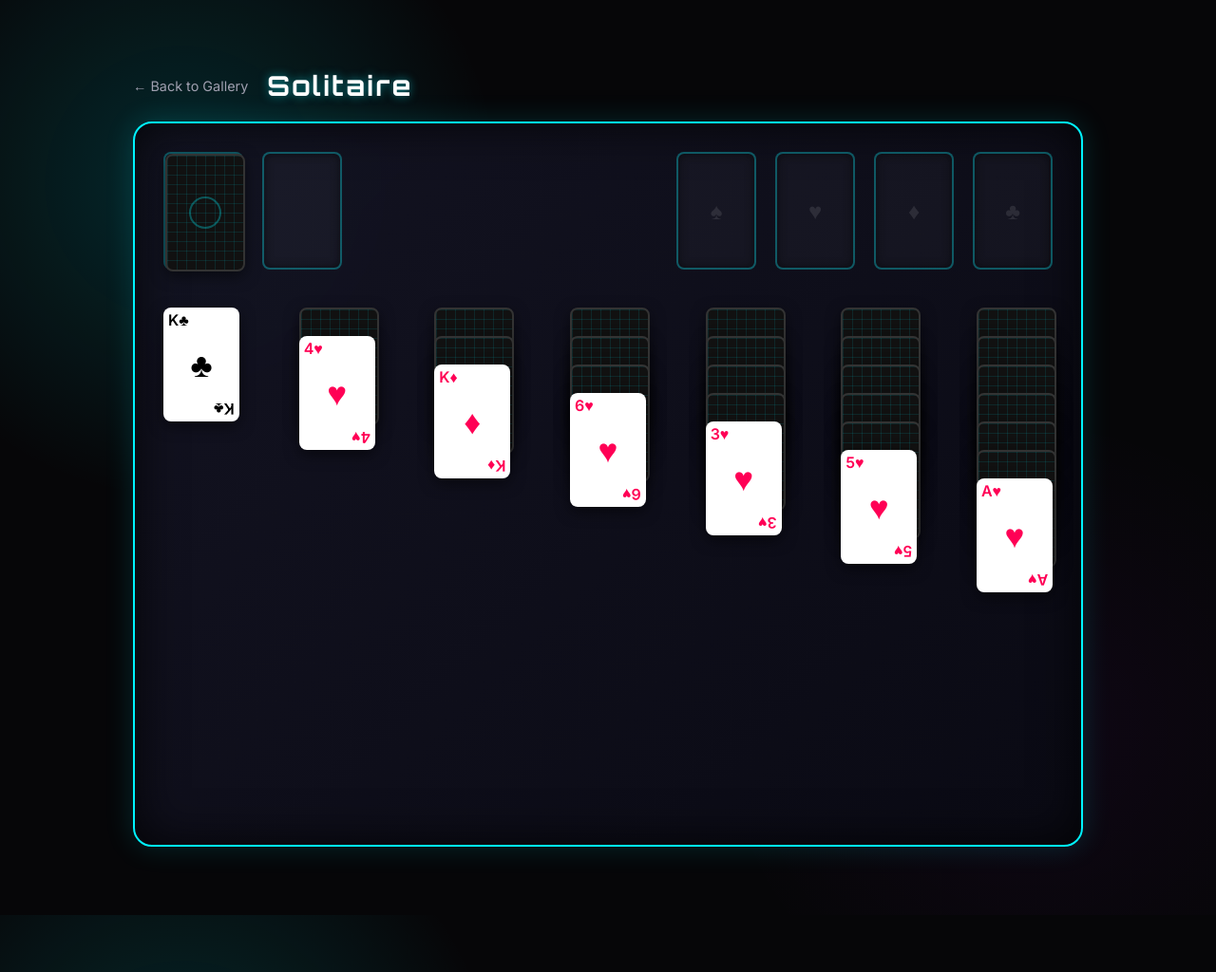
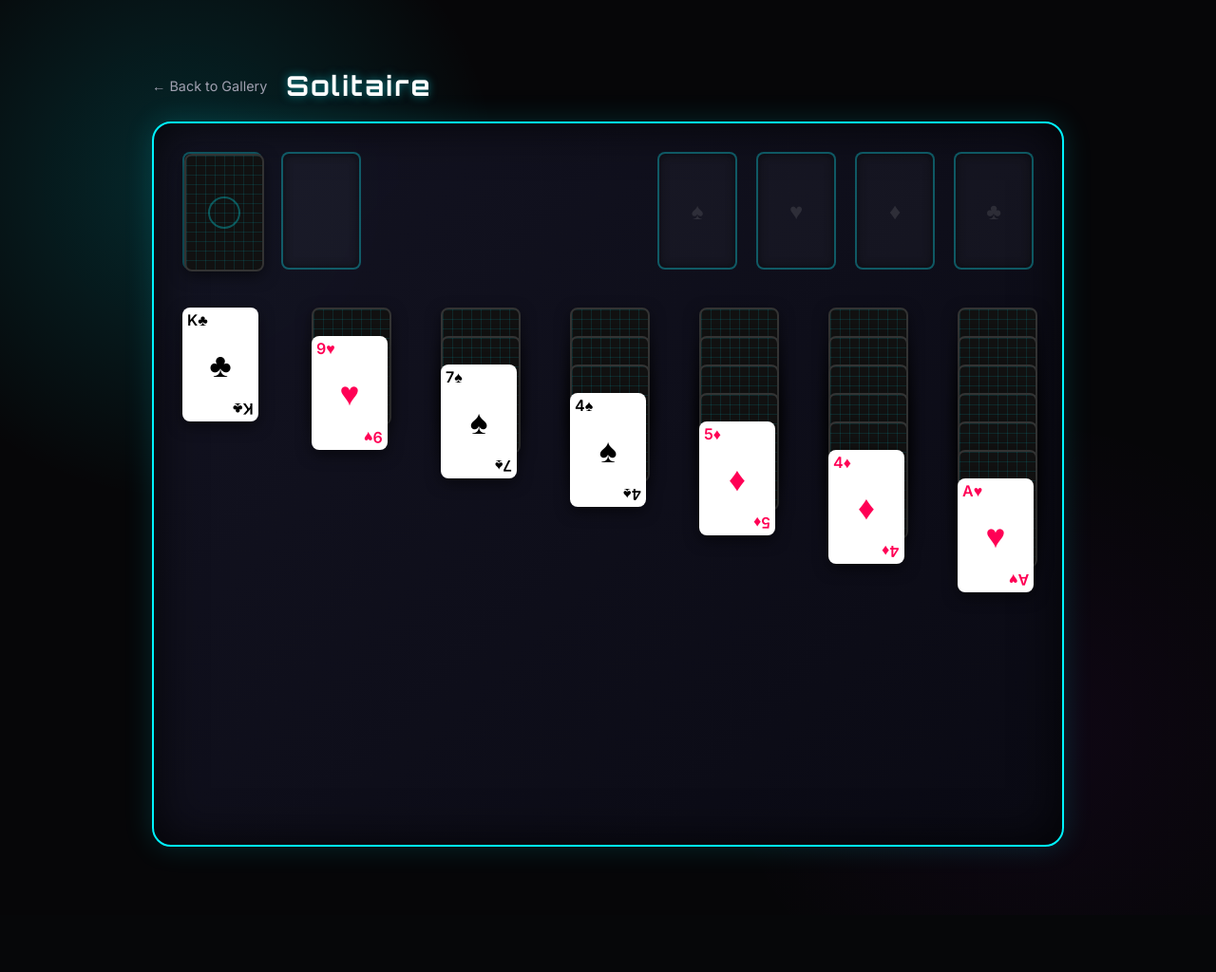
Before and after one commit to MarcLajarin/GameHub, a PHP site: page /games/solitaire/index.html in a window 1280 px wide. Shown: the whole page at 95% size. After the commit the page ends 905 px from the top, so only its background shows below. Run offline with PHP 8.4, Linux system fonts and the light colour scheme.

Commit message:
Solitario para Alejandra

```diff
--- a/Proyecto Final/games/solitaire/logic.js
+++ b/Proyecto Final/games/solitaire/logic.js
@@ -23,12 +23,13 @@
         this.tableau = [[], [], [], [], [], [], []];
         this.recycles = 0;
 
-        // Deal to Tableau
-        for (let i = 0; i < 7; i++) {
-            for (let j = i; j < 7; j++) {
+        // Deal to Tableau using standard Klondike rules:
+        // column 1 gets 1 card, column 2 gets 2 cards, etc.
+        for (let columnIndex = 0; columnIndex < 7; columnIndex++) {
+            for (let cardIndex = 0; cardIndex <= columnIndex; cardIndex++) {
                 const card = this.deck.deal();
-                if (i === j) card.faceUp = true; // Top card face up
-                this.tableau[j].push(card);
+                card.faceUp = cardIndex === columnIndex;
+                this.tableau[columnIndex].push(card);
             }
         }
 
--- a/Proyecto Final/games/solitaire/style.css
+++ b/Proyecto Final/games/solitaire/style.css
@@ -10,8 +10,8 @@
     --text-secondary: #a0a0b0;
 
     /* Game Specific */
-    --card-width: 80px;
-    --card-height: 120px;
+    --card-width: clamp(56px, 7vw, 80px);
+    --card-height: clamp(84px, 10.5vw, 120px);
     --slot-border: rgba(0, 243, 255, 0.3);
 }
 
@@ -24,7 +24,8 @@
     display: flex;
     justify-content: center;
     align-items: center;
-    overflow: hidden;
+    overflow-x: hidden;
+    overflow-y: auto;
     background-image:
         radial-gradient(circle at 15% 20%, var(--accent-cyan-dim) 0%, transparent 25%),
         radial-gradient(circle at 85% 80%, rgba(188, 19, 254, 0.05) 0%, transparent 25%);
@@ -34,6 +35,7 @@
     width: 100%;
     max-width: 1000px;
     padding: 20px;
+    box-sizing: border-box;
 }
 
 header {
@@ -79,6 +81,7 @@
     height: 700px;
     position: relative;
     backdrop-filter: blur(10px);
+    overflow: auto;
 }
 
 /* Areas */
@@ -86,6 +89,7 @@
     display: flex;
     justify-content: space-between;
     margin-bottom: 40px;
+    gap: 20px;
 }
 
 .stock-waste-area {
@@ -102,12 +106,15 @@
     display: flex;
     justify-content: space-between;
     height: 100%;
+    gap: 12px;
+    min-width: fit-content;
 }
 
 .column {
     width: var(--card-width);
     position: relative;
     min-height: 200px;
+    flex: 0 0 var(--card-width);
 }
 
 /* Cards & Piles */
```
Also changed, not shown: other parts of Proyecto Final/games/solitaire/style.css (+42 -0 lines).
